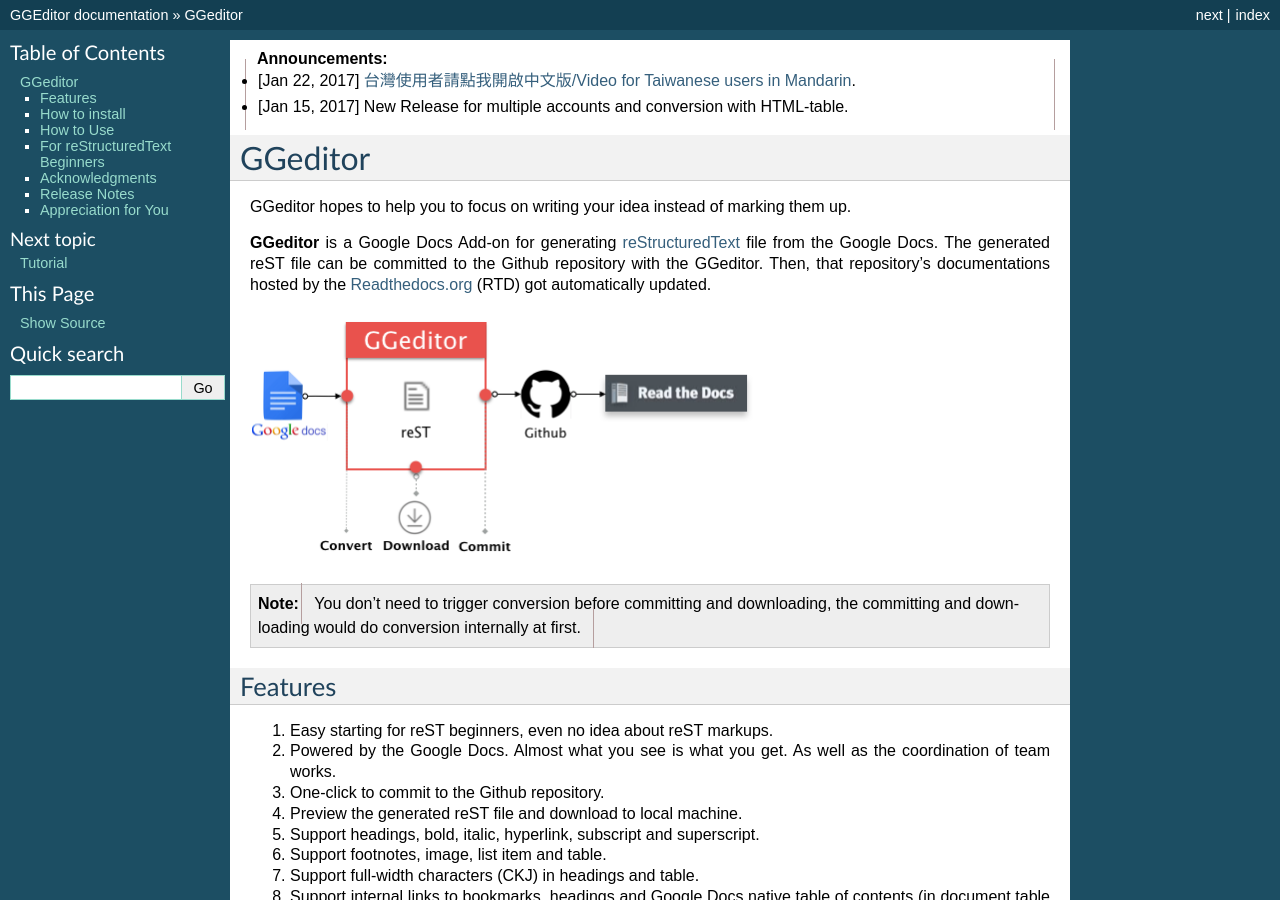
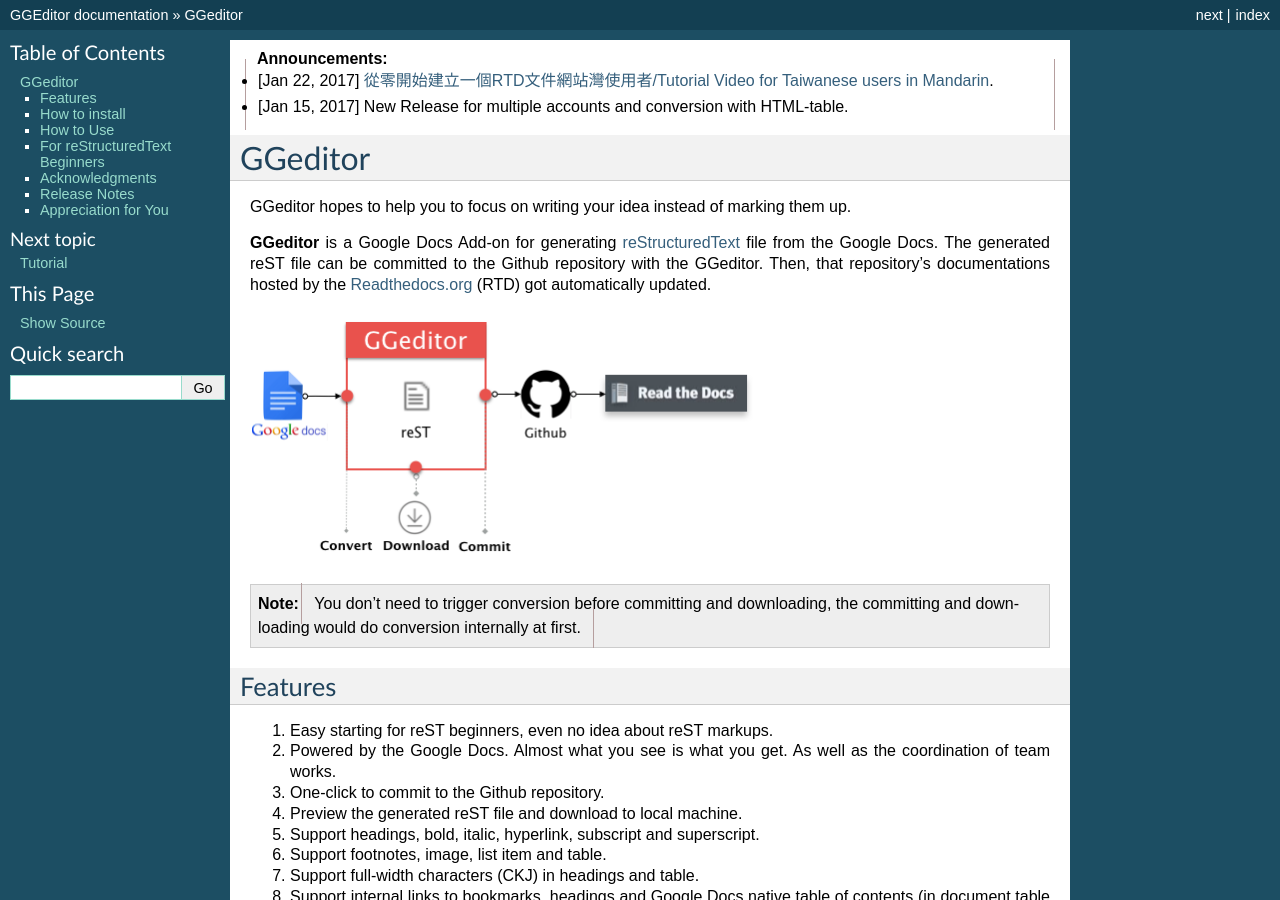
Before and after one commit to iapyeh/GGeditor, a Sphinx documentation site: the page built from docs/index.rst, in a window 1280 px wide and 900 px high. Built offline with Sphinx 7.4.7, drawn with Linux system fonts in a browser that asks for light colours; pages that are not in the unit, such as notebooks, are missing from menus.

Commit message:
Google Docs reST Editor@2017-1-24 12:14:35

```diff
--- a/docs/index.rst
+++ b/docs/index.rst
@@ -215,7 +215,7 @@
 
 .. |LINK1| raw:: html
 
-    <a href="https://goo.gl/qH1WWj" target="_blank">台灣使用者請點我開啟中文版/Video for Taiwanese users in Mandarin</a>
+    <a href="https://goo.gl/qH1WWj" target="_blank">從零開始建立一個RTD文件網站灣使用者/Tutorial Video for Taiwanese users in Mandarin</a>
 
 .. |LINK2| raw:: html
 
```
